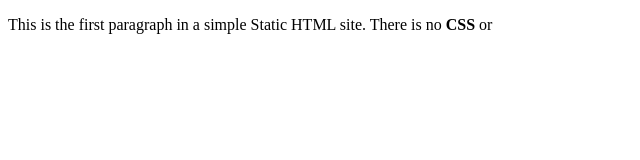
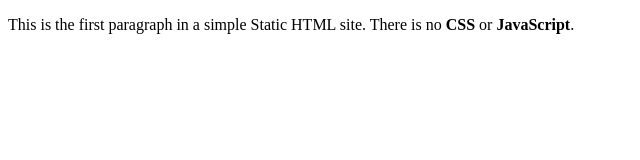
Before and after one commit to Vinay-Venkatesh/JenkinsExecutable, a plain HTML site: page index.html in a window 1280 px wide. Shown: the whole page, without its empty margins (0-640 px from the left). Drawn offline with Linux system fonts and the light colour scheme.

Commit message:
Update in index.html
Update in index.html

```diff
--- a/index.html
+++ b/index.html
@@ -5,6 +5,6 @@
         <title>Static HTML Site</title>
       </head>
       <body>
-        <p>This is the first paragraph in a simple Static HTML site. There is no <strong>CSS</strong> or <script>JavaScript</strong>.</p>
+        <p>This is the first paragraph in a simple Static HTML site. There is no <strong>CSS</strong> or <strong>JavaScript</strong>.</p>
       </body>
     </html>
```
